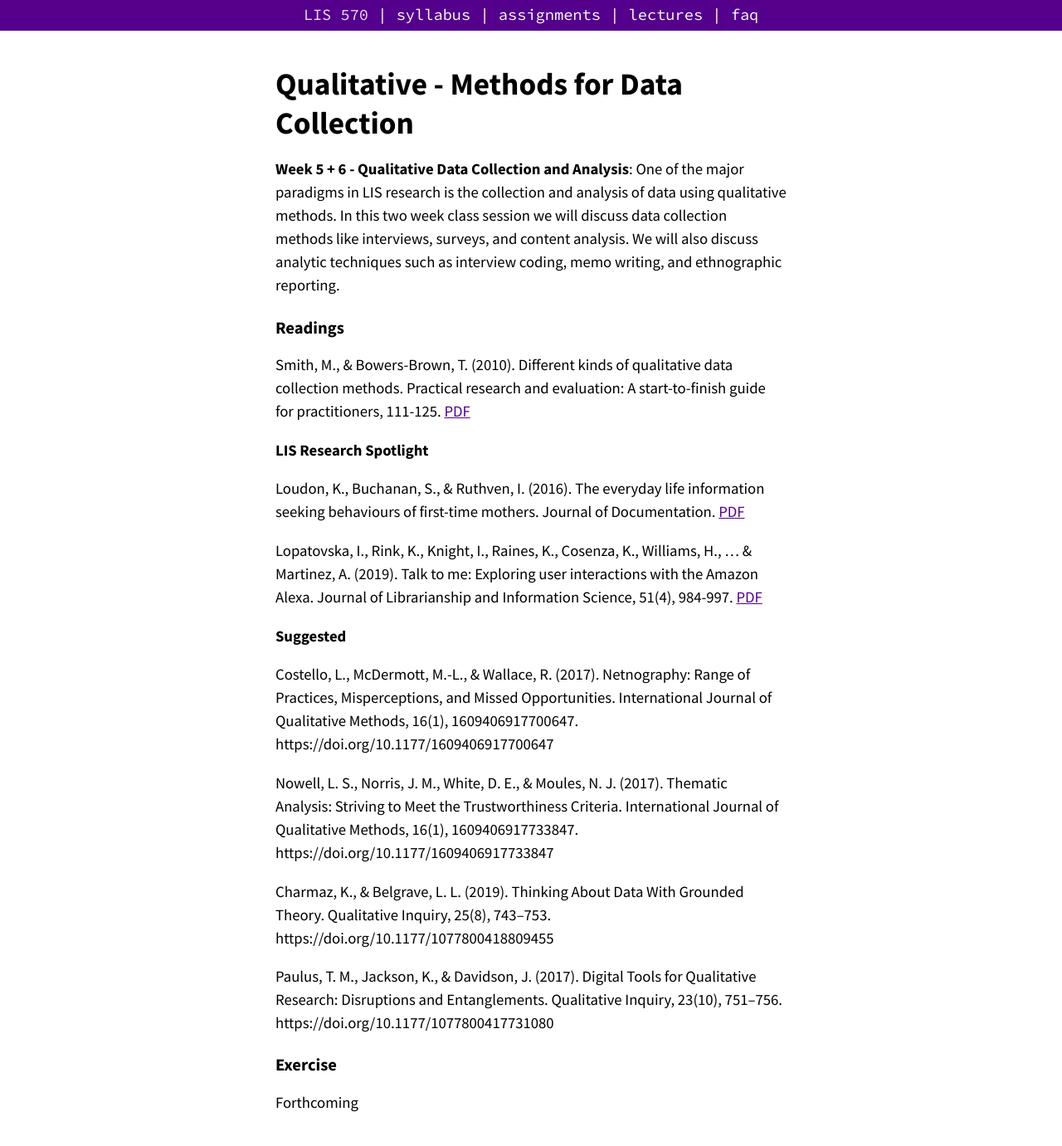
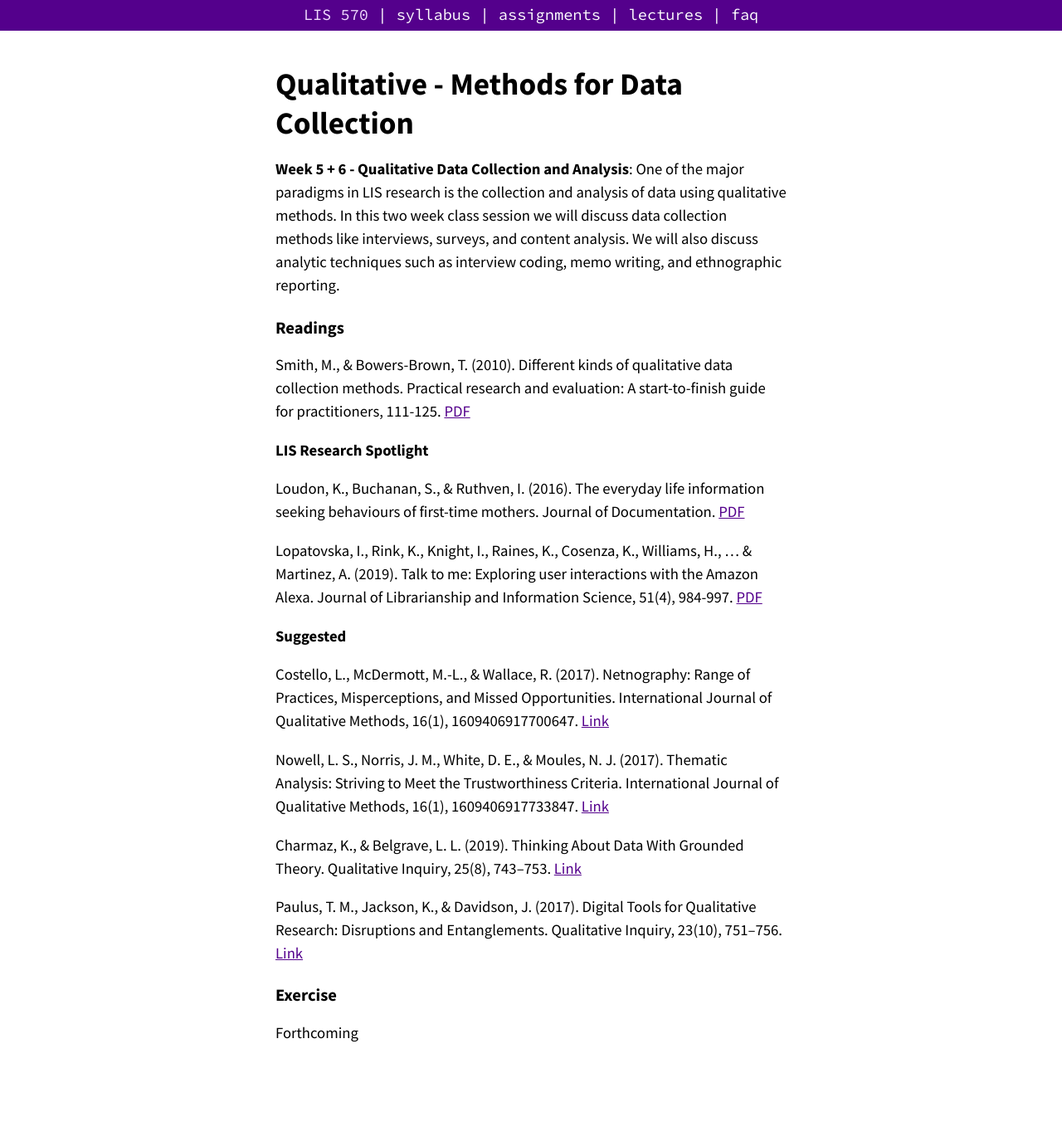
Before and after one commit to nniiicc/LIS-570-Au2020, a Jekyll site: the page built from _2020/qual-collection.md, in a window 1280 px wide. Shown: the whole page at 83% size. Built offline with Jekyll 4.4.1, drawn with Linux system fonts in a browser that asks for light colours; after the commit the page ends 1297 px from its top, so only the background shows below that.

Commit message:
Update qual-collection.md

```diff
--- a/_2020/qual-collection.md
+++ b/_2020/qual-collection.md
@@ -22,13 +22,13 @@ Lopatovska, I., Rink, K., Knight, I., Raines, K., Cosenza, K., Williams, H., ...
 
 **Suggested**
 
-Costello, L., McDermott, M.-L., & Wallace, R. (2017). Netnography: Range of Practices, Misperceptions, and Missed Opportunities. International Journal of Qualitative Methods, 16(1), 1609406917700647. https://doi.org/10.1177/1609406917700647
+Costello, L., McDermott, M.-L., & Wallace, R. (2017). Netnography: Range of Practices, Misperceptions, and Missed Opportunities. International Journal of Qualitative Methods, 16(1), 1609406917700647. [Link](https://doi.org/10.1177/1609406917700647)
 
-Nowell, L. S., Norris, J. M., White, D. E., & Moules, N. J. (2017). Thematic Analysis: Striving to Meet the Trustworthiness Criteria. International Journal of Qualitative Methods, 16(1), 1609406917733847. https://doi.org/10.1177/1609406917733847
+Nowell, L. S., Norris, J. M., White, D. E., & Moules, N. J. (2017). Thematic Analysis: Striving to Meet the Trustworthiness Criteria. International Journal of Qualitative Methods, 16(1), 1609406917733847. [Link](https://doi.org/10.1177/1609406917733847)
 
-Charmaz, K., & Belgrave, L. L. (2019). Thinking About Data With Grounded Theory. Qualitative Inquiry, 25(8), 743–753. https://doi.org/10.1177/1077800418809455
+Charmaz, K., & Belgrave, L. L. (2019). Thinking About Data With Grounded Theory. Qualitative Inquiry, 25(8), 743–753. [Link](https://doi.org/10.1177/1077800418809455)
 
-Paulus, T. M., Jackson, K., & Davidson, J. (2017). Digital Tools for Qualitative Research: Disruptions and Entanglements. Qualitative Inquiry, 23(10), 751–756. https://doi.org/10.1177/1077800417731080
+Paulus, T. M., Jackson, K., & Davidson, J. (2017). Digital Tools for Qualitative Research: Disruptions and Entanglements. Qualitative Inquiry, 23(10), 751–756. [Link](https://doi.org/10.1177/1077800417731080)
 
 ## Exercise
 Forthcoming
```
